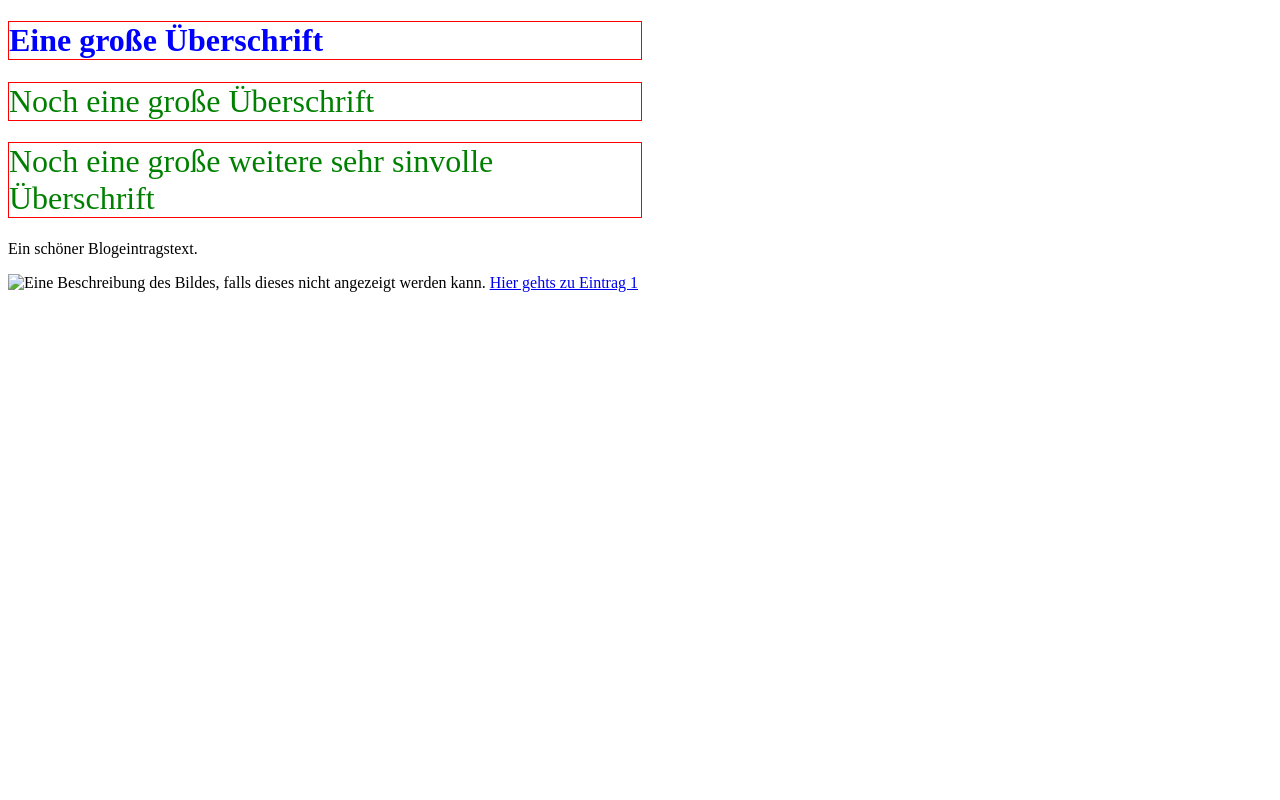
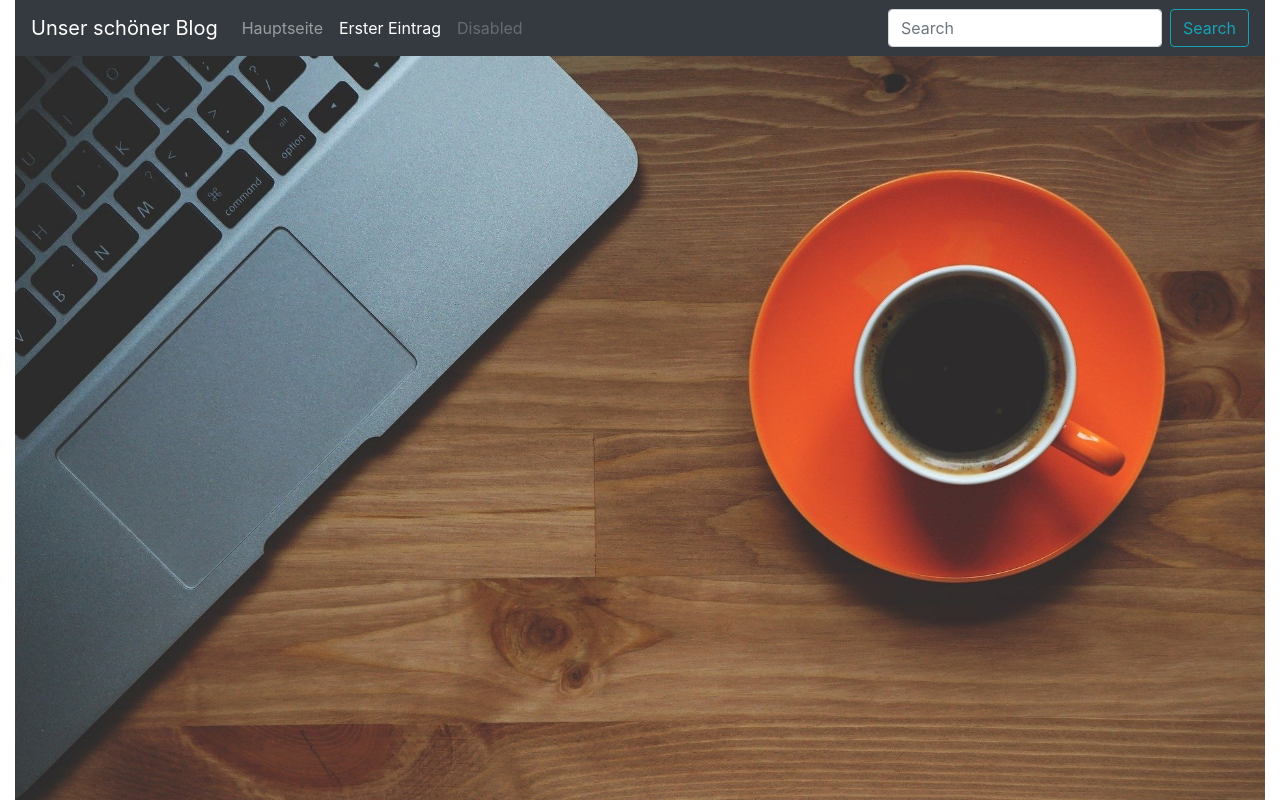
Before and after one commit to Theo808/static-blog-tutorial, a plain HTML site: page index.html in a window 1280 px wide. Shown: the top 800 px of the page. Drawn offline with nearby package versions, Linux system fonts and the light colour scheme.

Commit message:
added bootstrap

```diff
--- a/index.html
+++ b/index.html
@@ -1,28 +1,71 @@
 <!DOCTYPE html>
 <html lang="en">
+
 <head>
     <meta charset="UTF-8">
     <meta name="viewport" content="width=device-width, initial-scale=1.0">
     <title>Unser schöner Blog</title>
+    <link rel="stylesheet" href="https://stackpath.bootstrapcdn.com/bootstrap/4.4.1/css/bootstrap.min.css"
+        integrity="sha384-Vkoo8x4CGsO3+Hhxv8T/Q5PaXtkKtu6ug5TOeNV6gBiFeWPGFN9MuhOf23Q9Ifjh" crossorigin="anonymous">
     <style>
-        h1 {
-            color:blue;
-            border: 1px solid red;
-            width: 50%
-        }
-        .niceUeberschrift {
-            font-weight: 100;
-            color: green
+        .headerImg {
+            height: calc(100vh-60px) ;
         }
     </style>
 </head>
+
 <body>
-    <h1>Eine große Überschrift</h1>
-    <h1 class="niceUeberschrift">Noch eine große Überschrift</h1>
-    <h1 class="niceUeberschrift">Noch eine große weitere sehr sinvolle Überschrift</h1>
-    <p>Ein schöner Blogeintragstext.</p>
-    <img src="Bild.JPG" alt="Eine Beschreibung des Bildes, falls dieses
-    nicht angezeigt werden kann.">
-    <a href="eintrag1.html">Hier gehts zu Eintrag 1</a>
+    <div class="container-fluid m-0">
+        <nav class="navbar navbar-expand-lg navbar-dark bg-dark">
+            <a class="navbar-brand" href="#">Unser schöner Blog</a>
+            <button class="navbar-toggler" type="button" data-toggle="collapse" data-target="#navbarSupportedContent"
+                aria-controls="navbarSupportedContent" aria-expanded="false" aria-label="Toggle navigation">
+                <span class="navbar-toggler-icon"></span>
+            </button>
+
+            <div class="collapse navbar-collapse" id="navbarSupportedContent">
+                <ul class="navbar-nav mr-auto">
+                    <li class="nav-item ">
+                        <a class="nav-link" href="#">Hauptseite <span class="sr-only">(current)</span></a>
+                    </li>
+                    <li class="nav-item active">
+                        <a class="nav-link" href="eintrag1.html">Erster Eintrag</a>
+                    </li>
+                    <li class="nav-item">
+                        <a class="nav-link disabled" href="#">Disabled</a>
+                    </li>
+                </ul>
+                <form class="form-inline my-2 my-lg-0">
+                    <input class="form-control mr-sm-2" type="search" placeholder="Search" aria-label="Search">
+                    <button class="btn btn-outline-info my-2 my-sm-0" type="submit">Search</button>
+                </form>
+            </div>
+        </nav>
+
+
+    </div>
+    <div class="container-fluid">
+        <img src="header_img.jpg" class="w-100 headerImg" alt="Header Bild">
+    </div>
+    <div class="container">
+
+        What is Lorem Ipsum?
+
+        Lorem Ipsum is simply dummy text of the printing and typesetting industry. Lorem Ipsum has been the industry's standard dummy text ever since the 1500s, when an unknown printer took a galley of type and scrambled it to make a type specimen book. It has survived not only five centuries, but also the leap into electronic typesetting, remaining essentially unchanged. It was popularised in the 1960s with the release of Letraset sheets containing Lorem Ipsum passages, and more recently with desktop publishing software like Aldus PageMaker including versions of Lorem Ipsum.
+        Why do we use it?
+
+        It is a long established fact that a reader will be distracted by the readable content of a page when looking at its layout. The point of using Lorem Ipsum is that it has a more-or-less normal distribution of letters, as opposed to using 'Content here, content here', making it look like readable English. Many desktop publishing packages and web page editors now use Lorem Ipsum as their default model text, and a search for 'lorem ipsum' will uncover many web sites still in their infancy. Various versions have evolved over the years, sometimes by accident, sometimes on purpose (injected humour and the like).
+
+        Where does it come from?
+
+        Contrary to popular belief, Lorem Ipsum is not simply random text. It has roots in a piece of classical Latin literature from 45 BC, making it over 2000 years old. Richard McClintock, a Latin professor at Hampden-Sydney College in Virginia, looked up one of the more obscure Latin words, consectetur, from a Lorem Ipsum passage, and going through the cites of the word in classical literature, discovered the undoubtable source. Lorem Ipsum comes from sections 1.10.32 and 1.10.33 of "de Finibus Bonorum et Malorum" (The Extremes of Good and Evil) by Cicero, written in 45 BC. This book is a treatise on the theory of ethics, very popular during the Renaissance. The first line of Lorem Ipsum, "Lorem ipsum dolor sit amet..", comes from a line in section 1.10.32.
+
+        The standard chunk of Lorem Ipsum used since the 1500s is reproduced below for those interested. Sections 1.10.32 and 1.10.33 from "de Finibus Bonorum et Malorum" by Cicero are also reproduced in their exact original form, accompanied by English versions from the 1914 translation by H. Rackham.
+        Where can I get some?
+
+        There are many variations of passages of Lorem Ipsum available, but the majority have suffered alteration in some form, by injected humour, or randomised words which don't look even slightly believable. If you are going to use a passage of Lorem Ipsum, you need to be sure there isn't anything embarrassing hidden in the middle of text. All the Lorem Ipsum generators on the Internet tend to repeat predefined chunks as necessary, making this the first true generator on the Internet. It uses a dictionary of over 200 Latin words, combined with a handful of model sentence structures, to generate Lorem Ipsum which looks reasonable. The generated Lorem Ipsum is therefore always free from repetition, injected humour, or non-characteristic words etc.
+
+    </div>
 </body>
+
 </html>
```
Also changed, not shown: eintrag1.html (+2 -1 lines), header_img.jpg (added).
